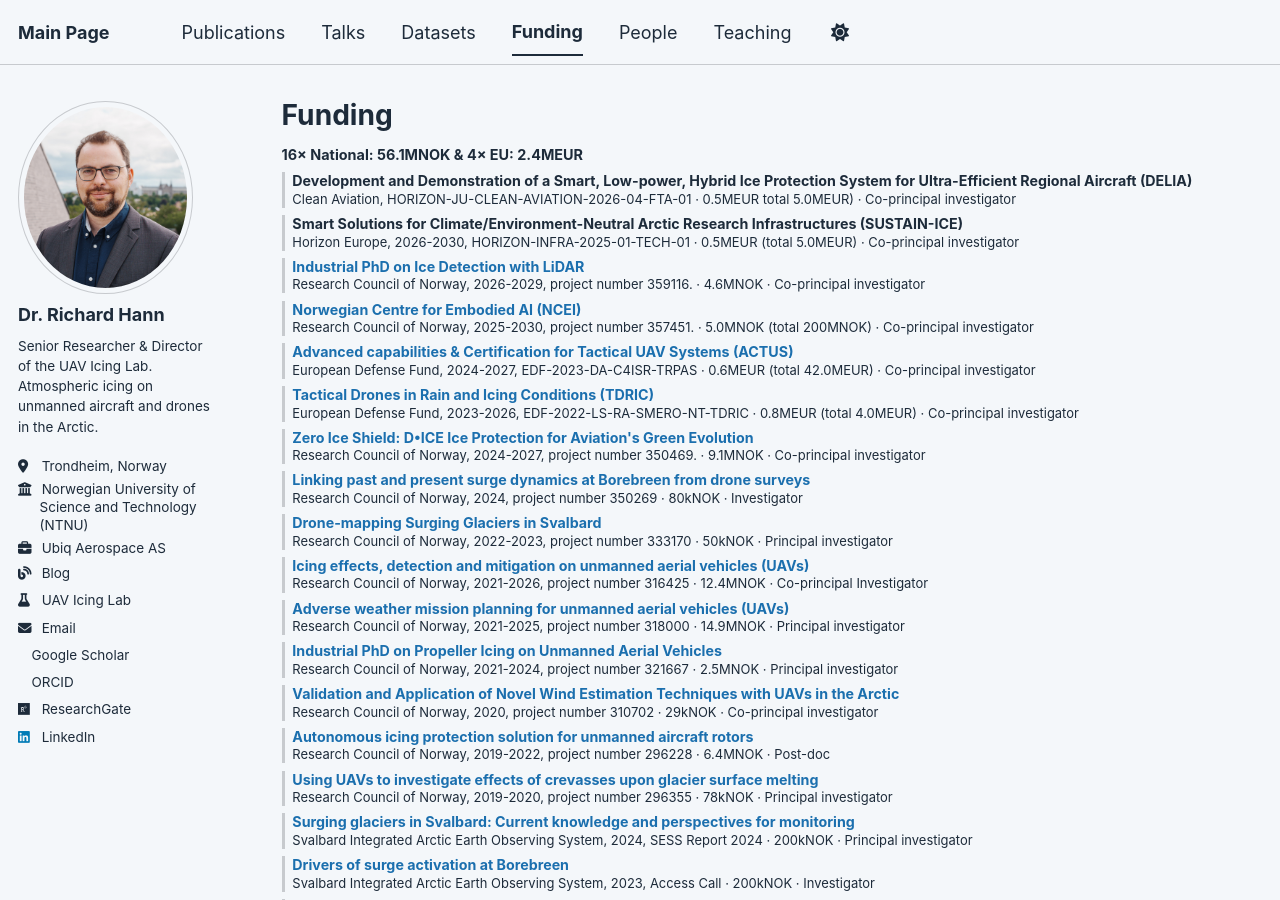
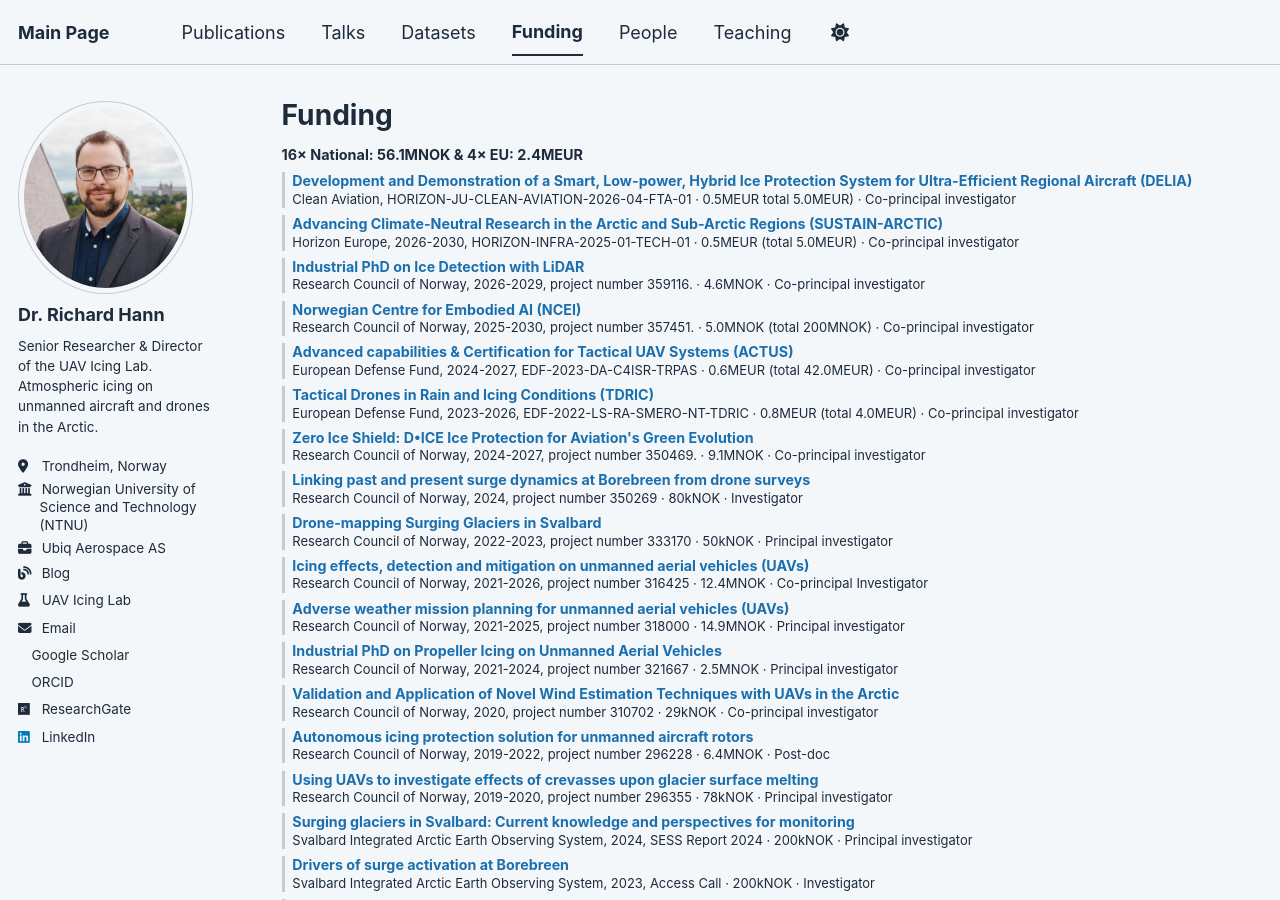
Before and after one commit to richard-hann/richard-hann.github.io, a Jekyll site: the page built from _pages/funding.html, in a window 1280 px wide and 900 px high. Built offline with Jekyll 4.4.1, drawn with Linux system fonts in a browser that asks for light colours; a style sheet for code colours, icons or effects is not loaded.

Commit message:
Sync from folk.ntnu.no

```diff
--- a/_data/folk.yml
+++ b/_data/folk.yml
@@ -1,6 +1,6 @@
 {
  "source": "https://richahan.folk.ntnu.no/index.htm",
- "last_modified": "Thu, 12 Nov 2026 10:44:14 GMT",
+ "last_modified": "Thu, 19 Nov 2026 21:15:45 GMT",
  "publications_title": "Publications (Total: 92 / Journal: 25 / Conference: 45 / Book chapters: 1 / Other: 21)",
  "presentations_title": "Presentations and Invited Talks (Total: 50 presentations)",
  "datasets_title": "Datasets (Total: 21 datasets)",
@@ -609,7 +609,7 @@
   "<a href=\"https://puls-qis.uni-potsdam.de/qisserver/rds?state=verpublish&amp;status=init&amp;vmfile=no&amp;moduleCall=modulansicht&amp;publishConfFile=modulverwaltung&amp;publishSubDir=up/modulbearbeiter&amp;modul.modul_id=3774\">GEE-M-MK2 Innovative Field Methods</a> (Innovative Feldmethoden, Datenerhebung im Gelände) – guest lecturer. University of Potsdam, 2025.",
   "<a href=\"https://www.unis.no/course/agf-350-the-arctic-atmospheric-boundary-layer-and-local-climate-processes/\">AGF-350/850</a> The Arctic Atmospheric Boundary Layer and Local Climate Processes (10 ECTS) – guest lecturer, University Centre in Svalbard (UNIS), 2020, 2022, and 2024.",
   "<a href=\"https://www.unis.no/courses/agf-312-remote-sensing-of-the-cryosphere/\">AGF-312</a> Remote Sensing of the Cryosphere (10 ECTS) – guest lecturer, University Centre in Svalbard (UNIS), 2023.",
-  "<a href=\"https://sios-svalbard.org/UAV4Svalbard\">Training course on Uncrewed Aerial Vehicles in Svalbard (UAV4Svalbard)</a> – main instructor, Svalbard Integrated Arctic Earth Observing System (SIOS), 2023.",
+  "<a href=\"https://sios-svalbard.org/UAV4Svalbard\">UAV4Svalbard</a> Training course on Uncrewed Aerial Vehicles in Svalbard (UAV4Svalbard) – main instructor, Svalbard Integrated Arctic Earth Observing System (SIOS), 2023.",
   "Unmanned Aerial Vehicle: Environmental Applications – Advanced Level – guest lecturer, University of Silesia in Katowice, 2022.",
   "<a href=\"https://www.unis.no/course/ag-204-the-physical-geography-of-svalbard/\">AG-204</a>/<a href=\"https://www.unis.no/course/ag-221-arctic-physical-geographical-field-techniques/\">221</a> The Physical Geography of Svalbard (15 ECTS) – guest lecturer. University Centre in Svalbard (UNIS), 2019 &amp; 2021.",
   "<a href=\"https://sios-svalbard.org/TRST_2020\">TRST</a> Terrestrial Remote Sensing Training – guest lecturer, Svalbard Integrated Earth Observing System (SIOS), 2020.",
@@ -677,7 +677,7 @@
    "year": ""
   },
   {
-   "title": "Training course on Uncrewed Aerial Vehicles in Svalbard (UAV4Svalbard)",
+   "title": "UAV4Svalbard Training course on Uncrewed Aerial Vehicles in Svalbard (UAV4Svalbard)",
    "url": "https://sios-svalbard.org/UAV4Svalbard",
    "meta": "main instructor, Svalbard Integrated Arctic Earth Observing System (SIOS), 2023",
    "doi": "",
@@ -752,8 +752,8 @@
  "funding_title": "Funding (16× National: 56.1MNOK & 4× EU: 2.4MEUR)",
  "funding_header": "16× National: 56.1MNOK & 4× EU: 2.4MEUR",
  "funding": [
-  "Clean Aviation, HORIZON-JU-CLEAN-AVIATION-2026-04-FTA-01: Development and Demonstration of a Smart, Low-power, Hybrid Ice Protection System for Ultra-Efficient Regional Aircraft (DELIA). 0.5MEUR total 5.0MEUR). Co-principal investigator.",
-  "Horizon Europe, 2026-2030, HORIZON-INFRA-2025-01-TECH-01: Smart Solutions for Climate/Environment-Neutral Arctic Research Infrastructures (SUSTAIN-ICE). 0.5MEUR (total 5.0MEUR). Co-principal investigator.",
+  "Clean Aviation, HORIZON-JU-CLEAN-AVIATION-2026-04-FTA-01: <a href=\"https://doi.org/10.3030/101353981\">Development and Demonstration of a Smart, Low-power, Hybrid Ice Protection System for Ultra-Efficient Regional Aircraft (DELIA)</a>. 0.5MEUR total 5.0MEUR). Co-principal investigator.",
+  "Horizon Europe, 2026-2030, HORIZON-INFRA-2025-01-TECH-01: <a href=\"https://doi.org/10.3030/101293120\">Advancing Climate-Neutral Research in the Arctic and Sub-Arctic Regions (SUSTAIN-ARCTIC)</a>. 0.5MEUR (total 5.0MEUR). Co-principal investigator.",
   "Research Council of Norway, 2026-2029, project number 359116. <a href=\"https://prosjektbanken.forskningsradet.no/project/FORISS/359116\">Industrial PhD on Ice Detection with LiDAR</a>. 4.6MNOK. Co-principal investigator.",
   "Research Council of Norway, 2025-2030, project number 357451. <a href=\"https://www.ntnu.edu/ncei\">Norwegian Centre for Embodied AI (NCEI)</a>. 5.0MNOK (total 200MNOK). Co-principal investigator.",
   "European Defense Fund, 2024-2027, EDF-2023-DA-C4ISR-TRPAS: <a href=\"https://defence-industry-space.ec.europa.eu/document/download/8817c0c4-dedb-46e2-9d02-30be8da42b24_en?filename=EDF-2023-DA-C4ISR-TRPAS%20ACTUS.pdf\">Advanced capabilities &amp; Certification for Tactical UAV Systems (ACTUS)</a>. 0.6MEUR (total 42.0MEUR). Co-principal investigator.",
@@ -776,15 +776,15 @@
  "funding_cards": [
   {
    "title": "Development and Demonstration of a Smart, Low-power, Hybrid Ice Protection System for Ultra-Efficient Regional Aircraft (DELIA)",
-   "url": "",
+   "url": "https://doi.org/10.3030/101353981",
    "meta": "Clean Aviation, HORIZON-JU-CLEAN-AVIATION-2026-04-FTA-01 · 0.5MEUR total 5.0MEUR) · Co-principal investigator",
    "doi": "",
    "cite": "",
    "year": ""
   },
   {
-   "title": "Smart Solutions for Climate/Environment-Neutral Arctic Research Infrastructures (SUSTAIN-ICE)",
-   "url": "",
+   "title": "Advancing Climate-Neutral Research in the Arctic and Sub-Arctic Regions (SUSTAIN-ARCTIC)",
+   "url": "https://doi.org/10.3030/101293120",
    "meta": "Horizon Europe, 2026-2030, HORIZON-INFRA-2025-01-TECH-01 · 0.5MEUR (total 5.0MEUR) · Co-principal investigator",
    "doi": "",
    "cite": "",
```
Also changed, not shown: markdown_generator/folk_snapshot.json.
